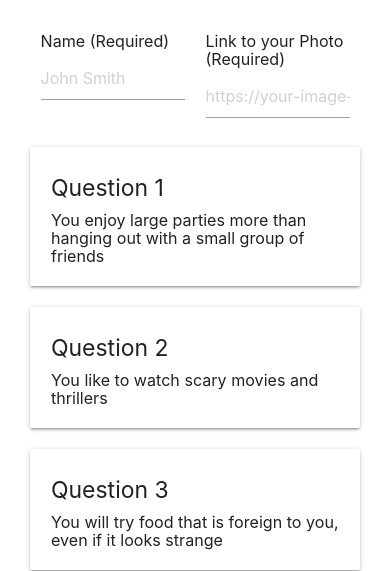
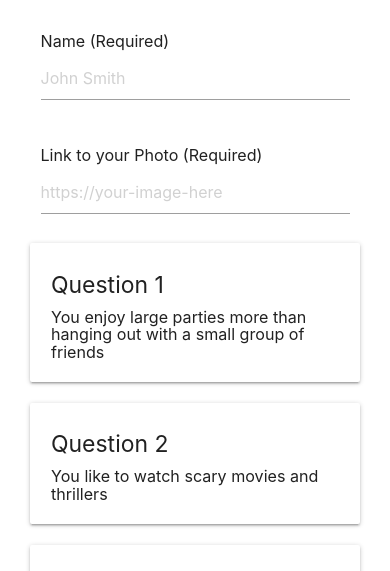
Before and after one commit to wsatchmo/Friend_Finder, a website: page public/survey.html in a window 390 px wide. Shown: the part 245-816 px from the top of the page. Drawn offline with nearby package versions, Linux system fonts and the light colour scheme.

Commit message:
Fixing mobile width

```diff
--- a/public/survey.html
+++ b/public/survey.html
@@ -33,12 +33,12 @@
 
                         <h4>Your Info</h4>
 
-                        <div class="input-field col m6 s6">
+                        <div class="input-field col m6 s12">
                             <h6>Name (Required)</h6>
                             <input id="user" type="text" class="validate" placeholder="John Smith">
                         </div>
 
-                        <div class="input-field col m6 s6">
+                        <div class="input-field col m6 s12">
                             <h6>Link to your Photo (Required)</h6>
                             <input id="photoURL" type="text" class="validate" placeholder="https://your-image-here">
                         </div>
```
